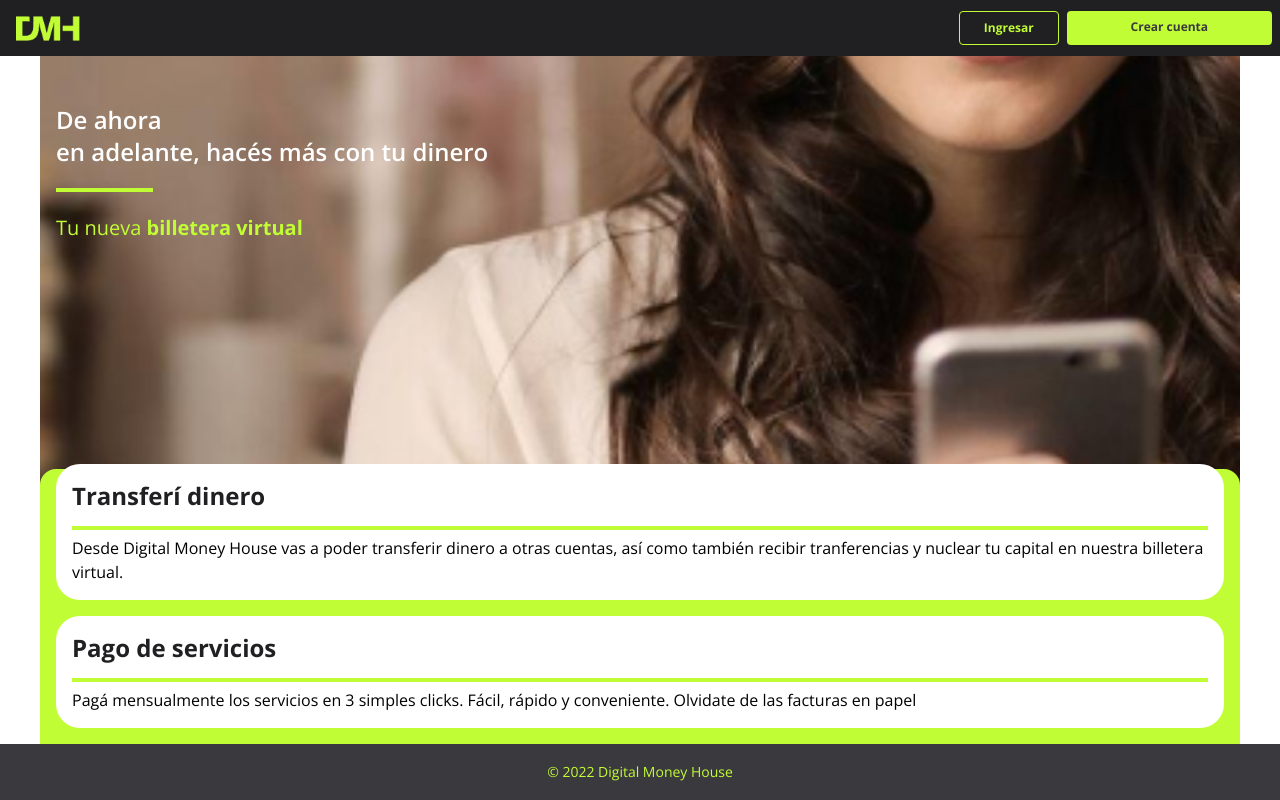
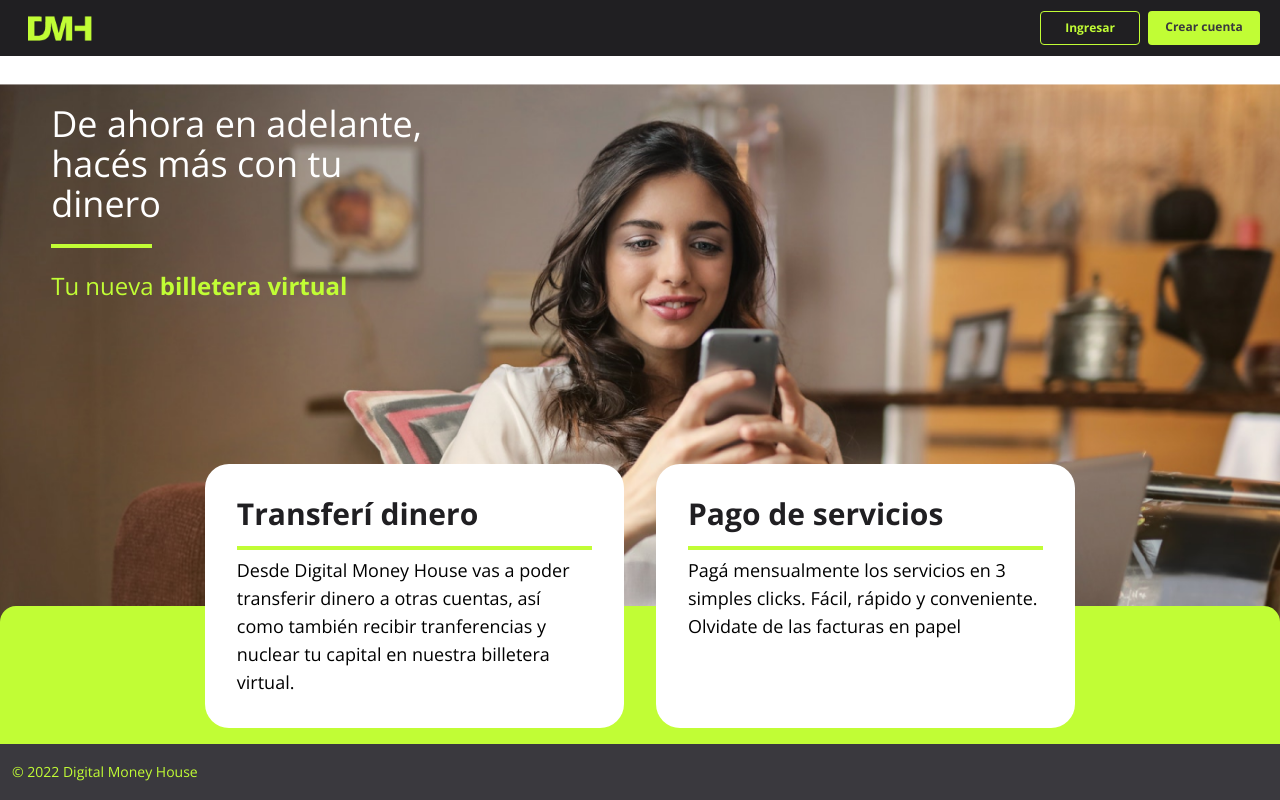
Before and after one commit to Jhont3/digital-money-house, a Next.js app in the folder digital-money-house/: page / in a window 1280 px wide. Built offline with nearby package versions, Linux system fonts and the light colour scheme.

Commit message:
fixes visual navbar footer hero

```diff
--- a/digital-money-house/src/app/(wallet)/layout.tsx
+++ b/digital-money-house/src/app/(wallet)/layout.tsx
@@ -5,7 +5,7 @@ export default function WalletLayout( {children} : { children: React.ReactNode}
     <main>
         <Navbar isBgGreen={false}/>
 
-        <div className="px-0 sm:px-10">
+        <div className="px-0 w-full min-h-[86vh]">
             {children}
         </div>
 
--- a/digital-money-house/src/app/(wallet)/page.tsx
+++ b/digital-money-house/src/app/(wallet)/page.tsx
@@ -4,8 +4,6 @@ export default function Home() {
   return (
     <main className="h-auto">
       <Hero/>
-      {/* <h1 className="h1 p-4 text-dark-2">Hello world!</h1>
-      <button className="btn-1">click me!</button> */}
     </main>
   );
 }
--- a/digital-money-house/src/app/auth/login/page.tsx
+++ b/digital-money-house/src/app/auth/login/page.tsx
@@ -36,8 +36,8 @@ export default function LoginPage() {
 
   return (
     <>
-        <h2 className='text-xl font-semibold text-white text-center -mt-[14vh] pb-6'>¡Hola!, ingresá tu e-mail</h2>
-        <form onSubmit={onSubmit} className="text-white flex flex-col justify-center px-[10vw] gap-5">
+        <h2 className='text-xl font-semibold text-white text-center -mt-[14vh] pb-6 md:-mt-[20vh] lg:-mt-[10vh]'>¡Hola!, ingresá tu e-mail</h2>
+        <form onSubmit={onSubmit} className="text-white flex flex-col justify-center px-[10vw] gap-5 md:px-[30vw] lg:px-[36vw] lg:gap-4">
             <div>
                 <input
                     id='email'
@@ -62,7 +62,7 @@ export default function LoginPage() {
                <div className={ clsx({
                 'hidden': isValidEmail !== false
               },
-              'text-error-1 italic text-sm text-center absolute left-1/2 -bottom-10 transform -translate-x-1/2 w-full')}>
+              'text-error-1 italic text-sm text-center absolute left-1/2 -bottom-10 transform -translate-x-1/2 w-full ')}>
                   <p>Usuario inexistente. Vuelve a intentarlo </p>
               </div>
             </div>
--- a/digital-money-house/src/app/auth/login/pass/page.tsx
+++ b/digital-money-house/src/app/auth/login/pass/page.tsx
@@ -67,8 +67,8 @@ export default function LoginPassPage() {
 
   return (
     <>
-      <h2 className='text-xl font-semibold text-white text-center -mt-[14vh] pb-6'>Ingresá tu contraseña</h2>
-      <form onSubmit={onSubmit} className="text-white flex flex-col justify-center px-[10vw] gap-5">
+      <h2 className='text-xl font-semibold text-white text-center -mt-[14vh] pb-6 md:-mt-[20vh] lg:-mt-[10vh]'>Ingresá tu contraseña</h2>
+      <form onSubmit={onSubmit} className="text-white flex flex-col justify-center px-[10vw] gap-5  md:px-[30vw] lg:px-[36vw] lg:gap-4">
           <div>
               <input
                   id='password'
--- a/digital-money-house/src/components/ui/footer/Footer.tsx
+++ b/digital-money-house/src/components/ui/footer/Footer.tsx
@@ -1,6 +1,6 @@
 export const Footer = () => {
   return (
-    <div className="h-[7vh] bg-dark-2 text-green-1 flex justify-center items-center text-sm ">
+    <div className="h-[7vh] bg-dark-2 text-green-1 flex justify-center items-center text-sm md:justify-start md:pl-3">
       © 2022 Digital Money House
     </div>
   );
--- a/digital-money-house/src/components/ui/hero/Hero.tsx
+++ b/digital-money-house/src/components/ui/hero/Hero.tsx
@@ -2,47 +2,67 @@ import Image from "next/image";
 
 export const Hero = () => {
   return (
-    <div className="relative flex flex-col justify-between h-full w-full min-h-[86vh]">
-      <Image
-        src="/imgs/bgImgMobile.png"
-        alt="background image women looking phone"
-        layout="fill"
-        className="-z-40 absolute object-cover"
-      />
-      <div
-        className="bottom-0 w-full bg-green-1 rounded-t-2xl inline-block absolute h-2/5 -z-30"
-      />
+    <div className="relative flex flex-col justify-between h-full w-full min-h-[86vh] ">
 
-      <article className="w-full p-4 mb-16">
-        <p className="text-white text-2xl w-1/2 mt-8 h-1/4 font-semibold">
-          <span className="block">De ahora</span> en adelante, hacés más con tu
+          <Image
+            src="/imgs/bgImgMobile.png "
+            alt="background image women looking phone"
+            layout="fill"
+            className="-z-30 absolute object-cover md:hidden "
+          />
+
+          <Image
+            src="/imgs/bgTablet.png"
+            alt="background image women looking phone"
+            layout="fill"
+            className="-z-40 absolute object-cover lg:hidden "
+          />
+
+          <Image
+            src="/imgs/bgDesktop.png"
+            alt="background image women looking phone"
+            layout="fill"
+            className=" -z-50 absolute object-cover min-h-[60vh] "
+          />
+
+    <div
+        className="bottom-0 w-full bg-green-1 rounded-t-2xl inline-block absolute h-2/5 -z-30 lg:h-1/5"
+     />
+
+      <article className="w-full p-4 mb-16 md:pl-[6%] lg:mb-0 lg:pl-[4%]">
+
+        <p className="text-white text-2xl w-1/2 mt-8 h-1/4 font-semibold lg:w-1/3 md:text-4xl md:font-normal ">
+          <span className="block lg:inline-block ">De ahora</span> en adelante, hacés más con tu
           dinero
         </p>
         <span className="inline-block border-b-4 border-green-1  w-1/12 pt-5" />
-        <p className="w-1/2 text-green-1 pt-4 text-xl font-normal ">
+        <p className="w-1/2 text-green-1 pt-4 text-xl font-normal md:text-2xl">
           Tu nueva{" "}
           <span className="font-bold inline-block">billetera virtual</span>
         </p>
+
       </article>
 
-      <article className="flex flex-col w-full p-4 gap-4">
-        <div className="rounded-3xl bg-white p-4">
-          <p className="text-dark-1 font-bold text-2xl">Transferí dinero</p>
-          <span className="inline-block border-b-4 border-green-1  w-full pt-1" />
-          <p>
+      <article className="flex flex-col w-full p-4 gap-4 md:px-[15vw] md:gap-8 lg:flex-row lg:px-[16vw]">
+
+        <div className="rounded-3xl bg-white p-4 md:p-8 lg:w-1/2">
+          <p className="text-dark-1 font-bold text-2xl md:text-3xl">Transferí dinero</p>
+          <span className="inline-block border-b-4 border-green-1  w-full pt-1 " />
+          <p className="md:text-lg lg:font-normal">
             Desde Digital Money House vas a poder transferir dinero a otras
             cuentas, así como también recibir tranferencias y nuclear tu capital
             en nuestra billetera virtual.
           </p>
         </div>
-        <div className="rounded-3xl bg-white p-4">
-          <p className="text-dark-1 font-bold text-2xl">Pago de servicios</p>
-          <span className="inline-block border-b-4 border-green-1  w-full pt-1" />
-          <p>
+        <div className="rounded-3xl bg-white p-4 md:p-8 lg:w-1/2 ">
+          <p className="text-dark-1 font-bold text-2xl md:text-3xl">Pago de servicios</p>
+          <span className="inline-block border-b-4 border-green-1 w-full pt-1" />
+          <p className="md:text-lg lg:font-normal">
             Pagá mensualmente los servicios en 3 simples clicks. Fácil, rápido y
             conveniente. Olvidate de las facturas en papel
           </p>
         </div>
+
       </article>
     </div>
   );
--- a/digital-money-house/src/components/ui/navbar/Navbar.tsx
+++ b/digital-money-house/src/components/ui/navbar/Navbar.tsx
@@ -17,7 +17,7 @@ export const Navbar: React.FC<NavbarProps> = ( {isBgGreen} ) => {
       'bg-green-1': isBgGreen,
       'text-white': isBgGreen
     },
-    "flex justify-between items-center w-full h-[7vh]")}>
+    "flex justify-between items-center w-full h-[7vh] lg:max-h-[7vh] lg:px-3")}>
       <div className="p-2" >
         <Link href="/" >
           <Image
@@ -35,13 +35,13 @@ export const Navbar: React.FC<NavbarProps> = ( {isBgGreen} ) => {
        "flex justify-end gap-2 p-2 w-[70%] md:w-1/3 ")
        }>
         <Link
-          className="bg-dark-1 text-green-1 font-bold text-xs border border-green-1 py-2 px-6 rounded text-center align-middle w-1/2 md:w-auto"
+          className="bg-dark-1 text-green-1 font-bold text-xs border border-green-1 py-2 px-6 rounded text-center align-middle w-1/2 md:w-auto "
           href="/auth/login"
         >
           Ingresar
         </Link>
         <Link
-          className="bg-green-1  text-dark-2 font-bold text-xs border-green-1 py-2 px-1 rounded text-center w-1/2"
+          className="bg-green-1  text-dark-2 font-bold text-xs border-green-1 py-2 px-1 rounded text-center w-1/2 lg:max-w-28"
           href="/auth/new-account"
         >
           Crear cuenta
```
Also changed, not shown: digital-money-house/public/imgs/bgDesktop.png (renamed from digital-money-house/public/imgs/bgImgLanding.png), digital-money-house/public/imgs/bgTablet.png (added).
